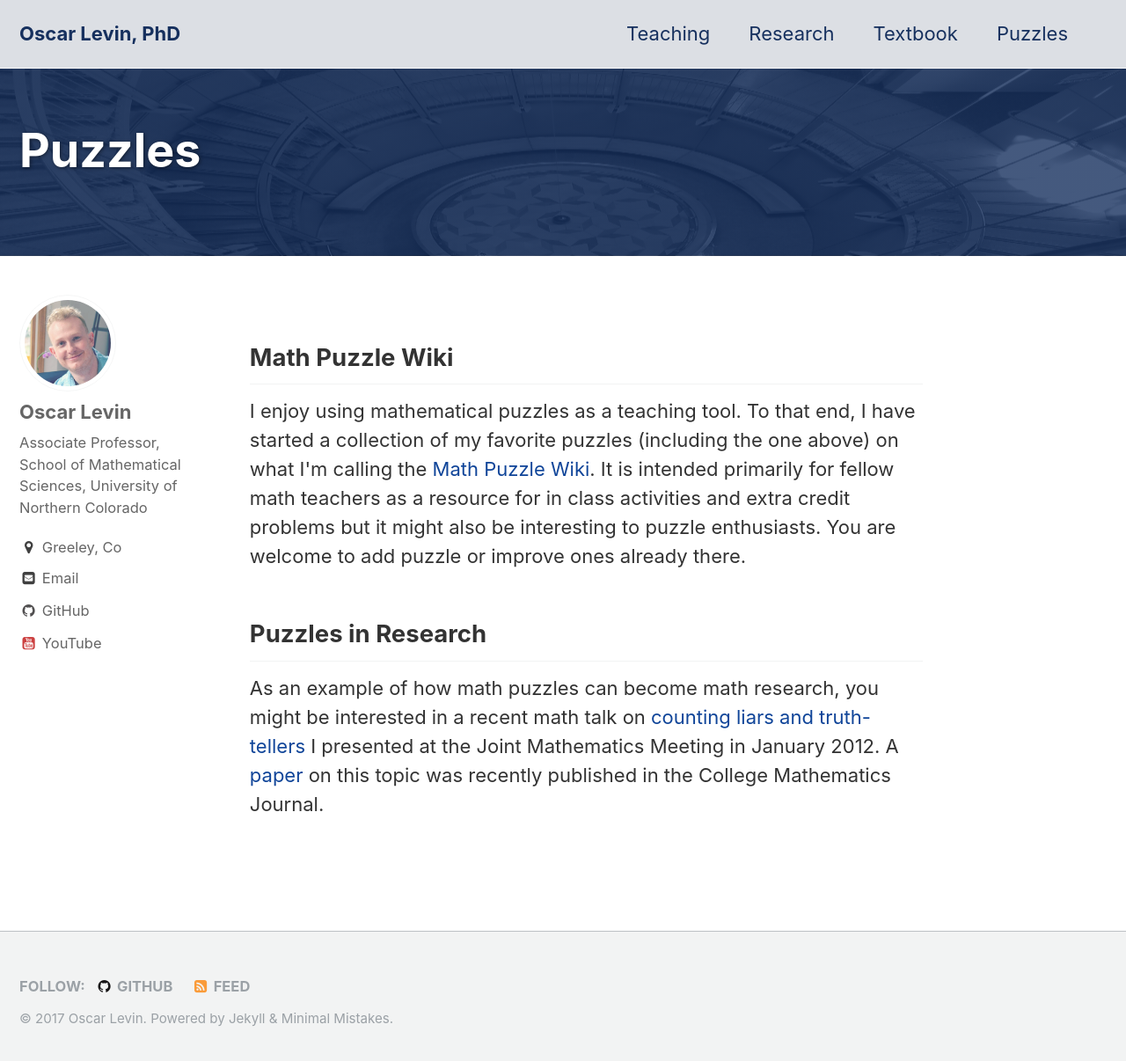
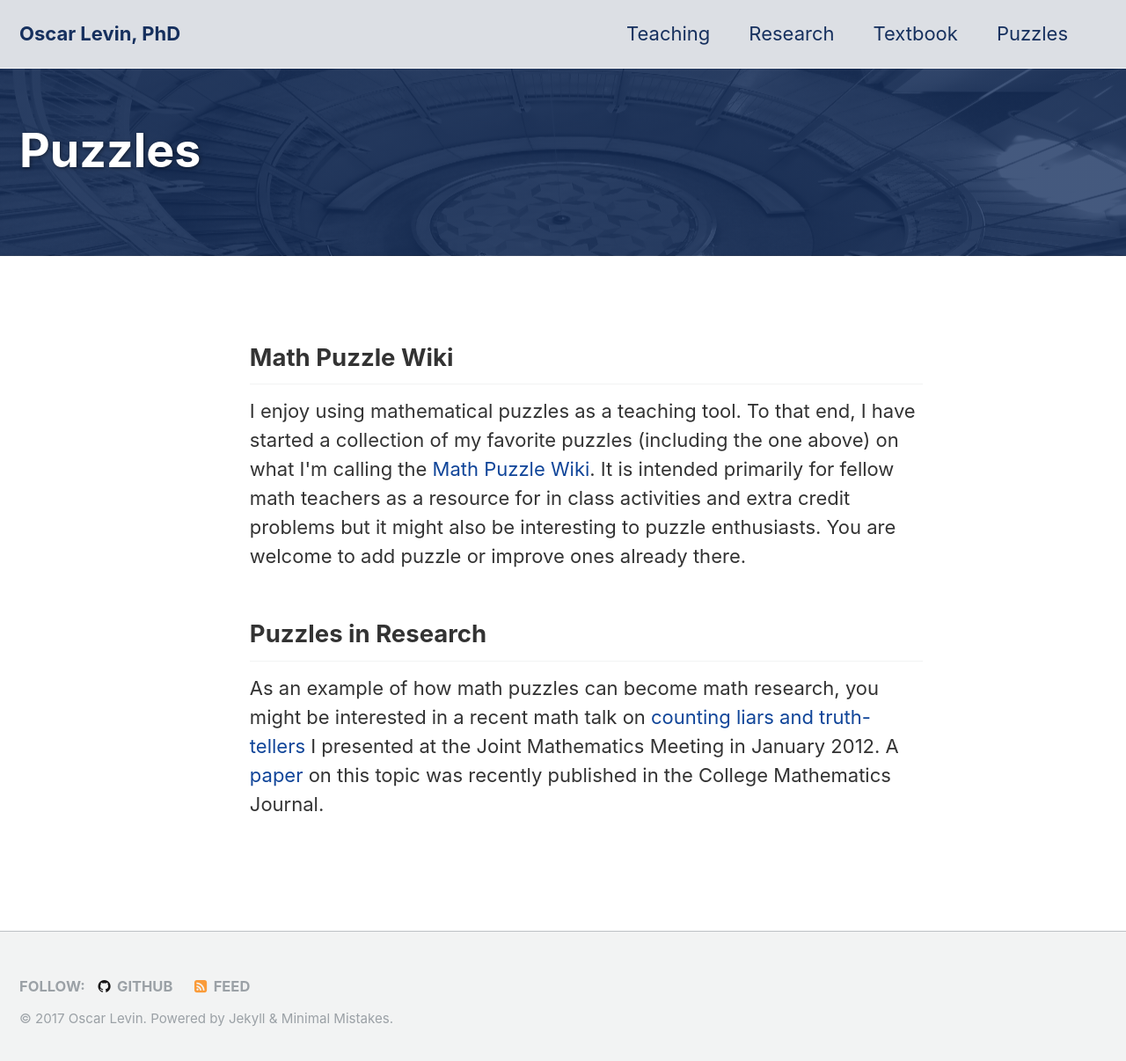
Before and after one commit to oscarlevin/oscarlevin.github.io, a Jekyll site: the page built from puzzles.html, in a window 1280 px wide and 1214 px high. Shown: the top 1206 px of the window at 88% size. Built offline with Jekyll 4.4.1, drawn with Linux system fonts in a browser that asks for light colours.

```diff
--- a/_config.yml
+++ b/_config.yml
@@ -77,7 +77,7 @@ analytics:
 
 # Site Author
 author:
-  name             : "Oscar Levin"
+  name             : "Me"
   avatar           : "/assets/images/headshot.png" # path of avatar image, e.g. "/assets/images/bio-photo.jpg"
   bio              : "Associate Professor, School of Mathematical Sciences, University of Northern Colorado"
   location         : "Greeley, Co"
--- a/puzzles.html
+++ b/puzzles.html
@@ -5,7 +5,7 @@ header:
   overlay_filter: rgba(22, 48, 94,.8)
   overlay_image: /assets/images/stairs.png
 permalink: /puzzles/
-author_profile: true
+author_profile: false
 ---
 
 <h2>Math Puzzle Wiki</h2>
--- a/research.html
+++ b/research.html
@@ -5,7 +5,7 @@ header:
   overlay_filter: rgba(22, 48, 94,.8)
   overlay_image: /assets/images/atlanta2.png
 permalink: /research/
-author_profile: true
+author_profile: false
 ---
 
 <h2>Research Interests</h2>
--- a/teaching.html
+++ b/teaching.html
@@ -5,7 +5,7 @@ header:
   overlay_filter: rgba(22, 48, 94,.8)
   overlay_image: /assets/images/atlanta.png
 permalink: /teaching/
-author_profile: true
+author_profile: false
 ---
 
 
```
